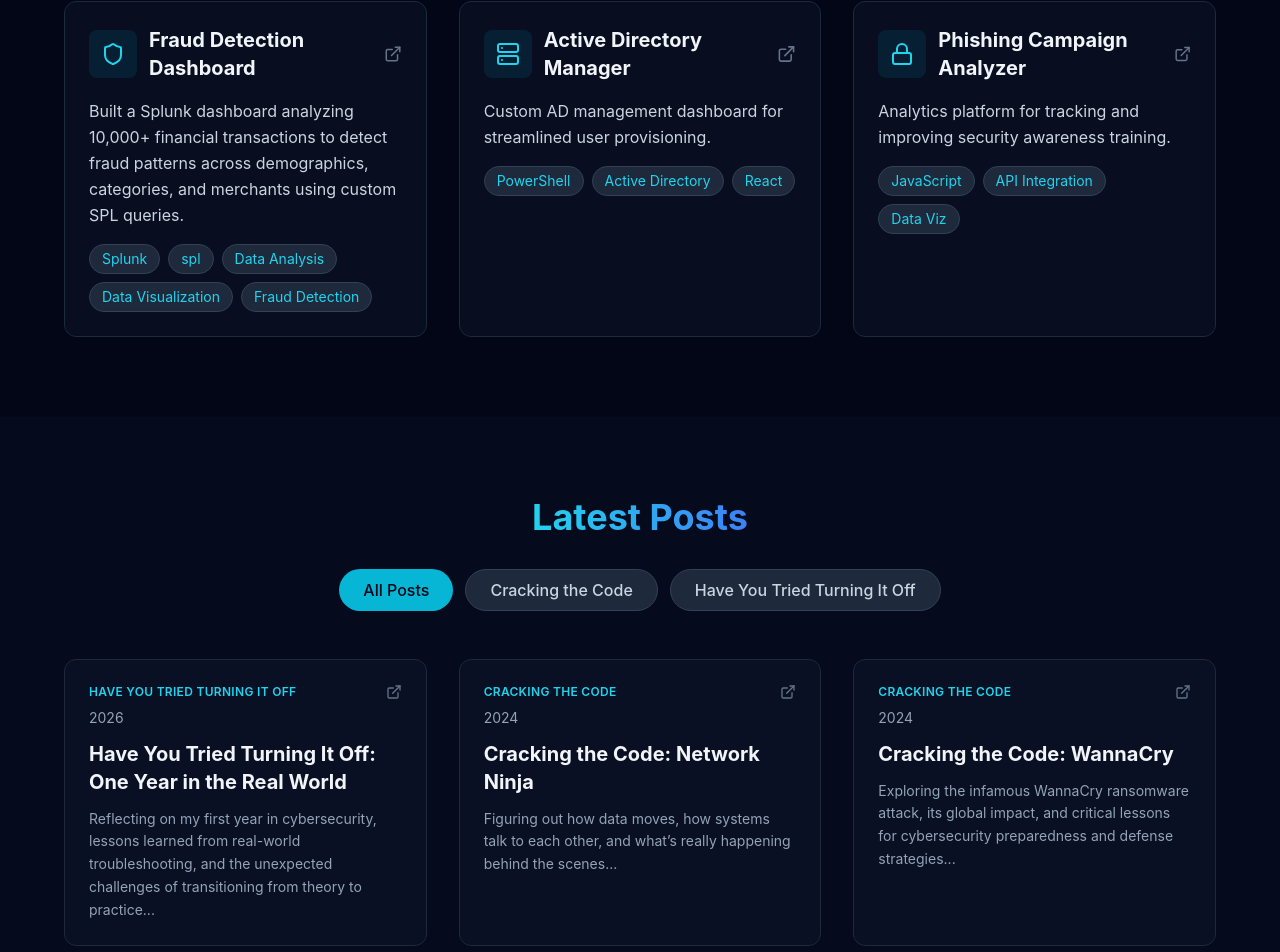
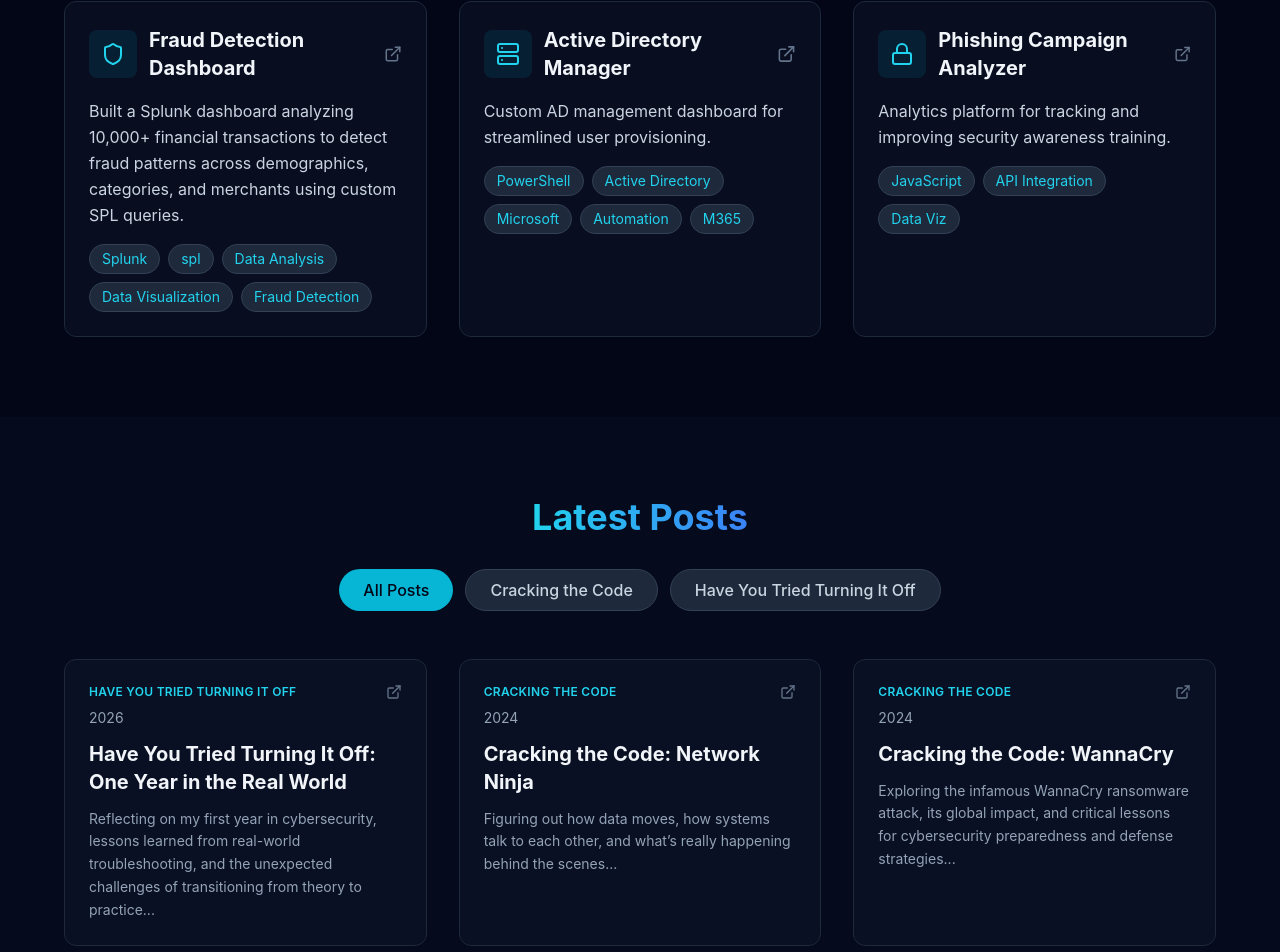
Before and after one commit to GuyCPalmer/guy-palmer-website, a React (Create React App) app: page / in a window 1280 px wide. Shown: the part 3015-3967 px from the top of the page. Built offline with nearby package versions, Linux system fonts and the light colour scheme.

Commit message:
updated tags

```diff
--- a/src/App.js
+++ b/src/App.js
@@ -56,7 +56,7 @@
     {
       title: 'Active Directory Manager',
       description: 'Custom AD management dashboard for streamlined user provisioning.',
-      tags: ['PowerShell', 'Active Directory', 'React'],
+      tags: ['PowerShell', 'Active Directory', 'Microsoft', 'Automation', 'M365'],
       icon: Server,
       url: '#'
     },
```
